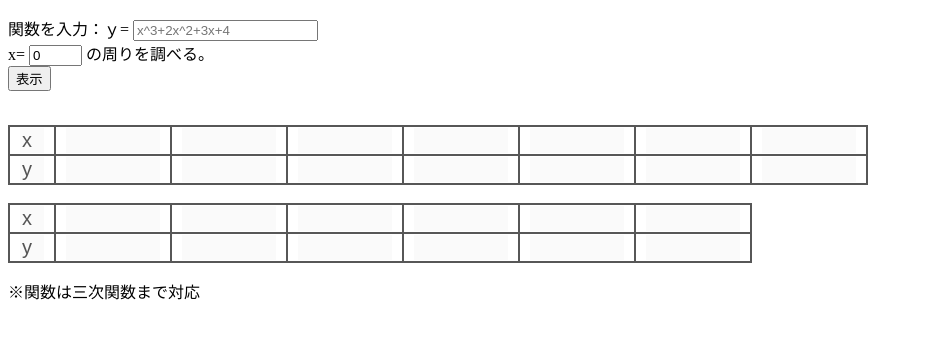
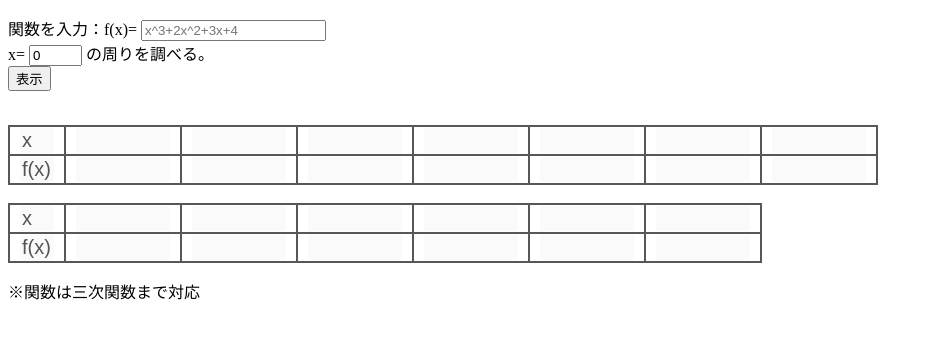
Before and after one commit to shizuku16/function.limit, a plain HTML site: page index.html in a window 1280 px wide. Shown: the whole page, without its empty margins (0-933 px from the left). Drawn offline with nearby package versions, Linux system fonts and the light colour scheme.

Commit message:
Update index.html

```diff
--- a/index.html
+++ b/index.html
@@ -58,7 +58,7 @@
     <body>
         <form name="form1">
             <p class="font">
-            関数を入力：ｙ=
+            関数を入力：f(x)=
             <input type="text" name="func" placeholder="x^3+2x^2+3x+4"><br>
             x=
             <input type="number" step="1" name="xcenter" style="width:45px;" value="0">
@@ -66,7 +66,7 @@
             <input type="button" value="表示" onclick="testing()"><br><br>
             <table>
                 <tr>
-                    <td><input type="text" class="test" style="width:20px; font-size:20px;"  name="x0" disabled value="x"></td>
+                    <td><input type="text" class="test" style="width:30px; font-size:20px;"  name="x0" disabled value="x"></td>
                     <td><input type="text" class="test" style="width:90px; font-size:20px;"  name="x1" disabled></td>
                     <td><input type="text" class="test" style="width:90px; font-size:20px;"  name="x2" disabled></td>
                     <td><input type="text" class="test" style="width:90px; font-size:20px;"  name="x3" disabled></td>
@@ -77,7 +77,7 @@
 
                 </tr>
                 <tr>
-                    <td><input type="text" class="test" style="width:20px; font-size:20px;"  name="y0" value="y" disabled></td>
+                    <td><input type="text" class="test" style="width:30px; font-size:20px;"  name="y0" value="f(x)" disabled></td>
                     <td><input type="text" class="test" style="width:90px; font-size:20px;"  name="y1" disabled></td>
                     <td><input type="text" class="test" style="width:90px; font-size:20px;"  name="y2" disabled></td>
                     <td><input type="text" class="test" style="width:90px; font-size:20px;"  name="y3" disabled></td>
@@ -89,7 +89,7 @@
             </table><br>
             <table>
                 <tr>
-                    <td><input type="text" class="test" style="width:20px; font-size:20px;"  name="x0" disabled value="x"></td>
+                    <td><input type="text" class="test" style="width:30px; font-size:20px;"  name="x0" disabled value="x"></td>
                     <td><input type="text" class="test" style="width:90px; font-size:20px;"  name="x8" disabled></td>
                     <td><input type="text" class="test" style="width:90px; font-size:20px;"  name="x9" disabled></td>
                     <td><input type="text" class="test" style="width:90px; font-size:20px;"  name="x10" disabled></td>
@@ -98,7 +98,7 @@
                     <td><input type="text" class="test" style="width:90px; font-size:20px;"  name="x13" disabled></td>
                 </tr>
                 <tr>
-                    <td><input type="text" class="test" style="width:20px; font-size:20px;"  name="y0" value="y" disabled></td>
+                    <td><input type="text" class="test" style="width:30px; font-size:20px;"  name="y0" value="f(x)" disabled></td>
                     <td><input type="text" class="test" style="width:90px; font-size:20px;"  name="y8" disabled></td>
                     <td><input type="text" class="test" style="width:90px; font-size:20px;"  name="y9" disabled></td>
                     <td><input type="text" class="test" style="width:90px; font-size:20px;"  name="y10" disabled></td>
```
